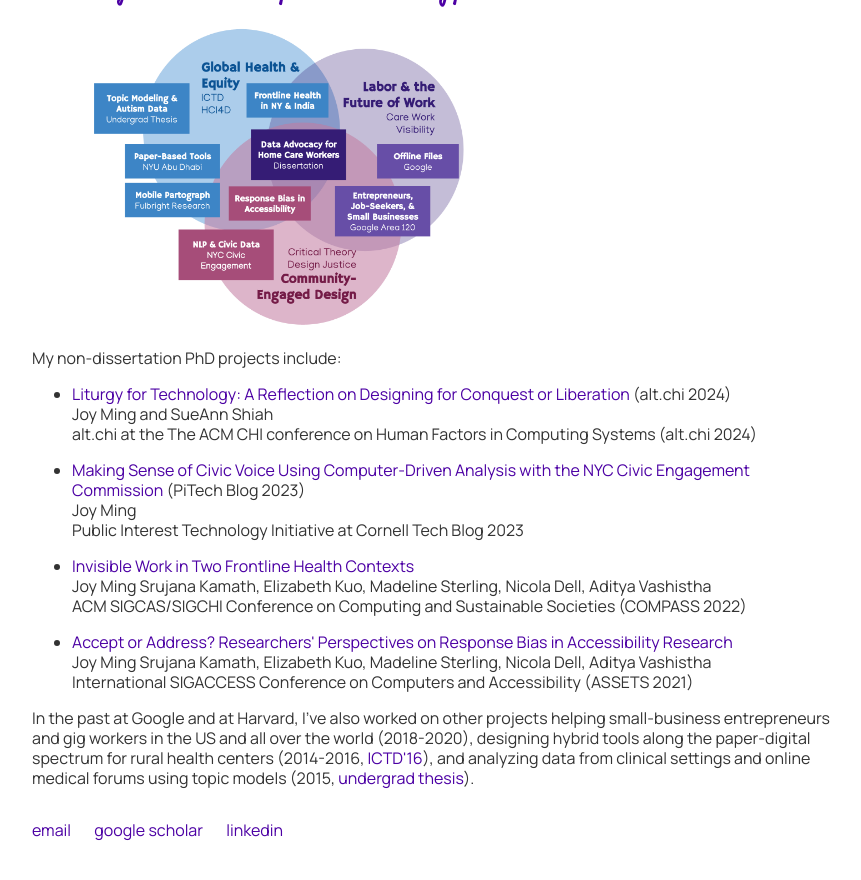
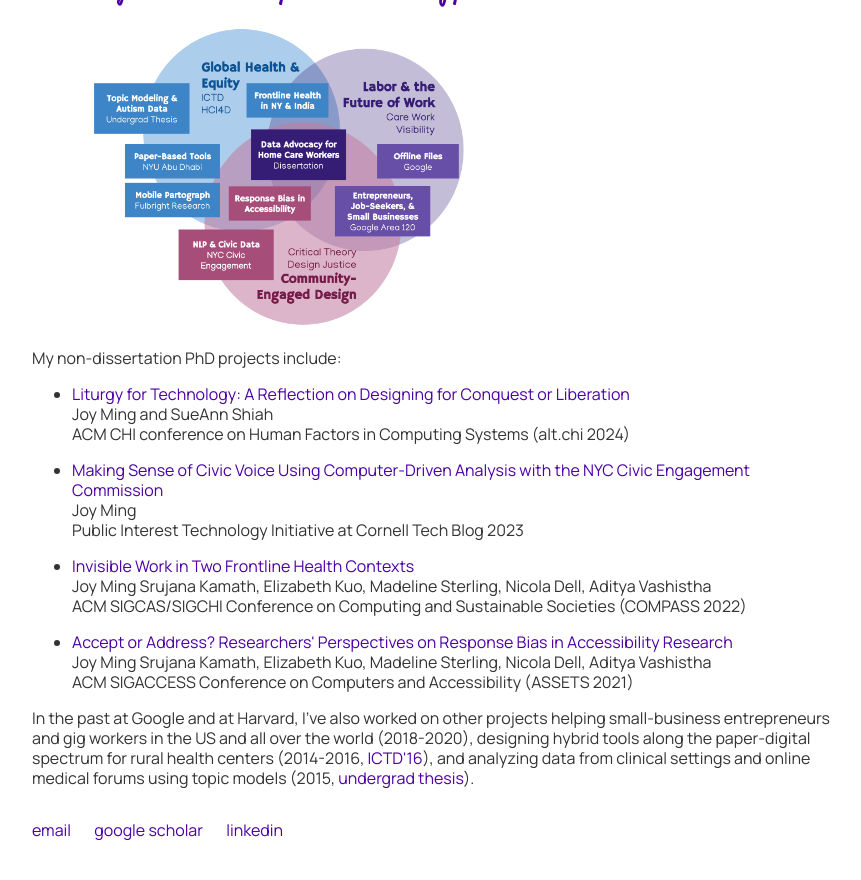
Before and after one commit to jming/jming.github.io, a Jekyll site: the page built from projects/index.html, in a window 1280 px wide and 900 px high, scrolled down 1349 px. Shown: the top 880 px of the window, without its empty margins (208-1069 px from the left). Built offline with Jekyll 4.4.1, drawn with Linux system fonts in a browser that asks for light colours.

Commit message:
Update index.html

```diff
--- a/projects/index.html
+++ b/projects/index.html
@@ -85,14 +85,14 @@ order: 1
 				<ul>
 					<li>
 						<p>
-						<a href="https://dl.acm.org/doi/10.1145/3613905.3644061" target="_blank">Liturgy for Technology: A Reflection on Designing for Conquest or Liberation</a> (alt.chi 2024) <br />
+						<a href="https://dl.acm.org/doi/10.1145/3613905.3644061" target="_blank">Liturgy for Technology: A Reflection on Designing for Conquest or Liberation</a> <br />
 						Joy Ming and SueAnn Shiah<br />
-							alt.chi at the The ACM CHI conference on Human Factors in Computing Systems (alt.chi 2024)
+						ACM CHI conference on Human Factors in Computing Systems (alt.chi 2024)
 						</p>
 					</li>
 					<li>
 						<p>
-						<a href="https://www.pi.tech.cornell.edu/spotlight/layout-a7d6n-6ap67-edwks-dkmky" target="_blank">Making Sense of Civic Voice Using Computer-Driven Analysis with the NYC Civic Engagement Commission</a> (PiTech Blog 2023)<br />
+						<a href="https://www.pi.tech.cornell.edu/spotlight/layout-a7d6n-6ap67-edwks-dkmky" target="_blank">Making Sense of Civic Voice Using Computer-Driven Analysis with the NYC Civic Engagement Commission</a><br />
 						Joy Ming<br />
 							Public Interest Technology Initiative at Cornell Tech Blog 2023
 						</p>
@@ -108,7 +108,7 @@ order: 1
 						<p>
 						<a href="https://dl.acm.org/doi/10.1145/3441852.3471216" target="_blank">Accept or Address? Researchers' Perspectives on Response Bias in Accessibility Research</a> <br />
 						Joy Ming  Srujana Kamath, Elizabeth Kuo, Madeline Sterling, Nicola Dell, Aditya Vashistha<br />
-						International SIGACCESS Conference on Computers and Accessibility (ASSETS 2021)
+						ACM SIGACCESS Conference on Computers and Accessibility (ASSETS 2021)
 						</p>
 					</li>
 				</ul>
```
